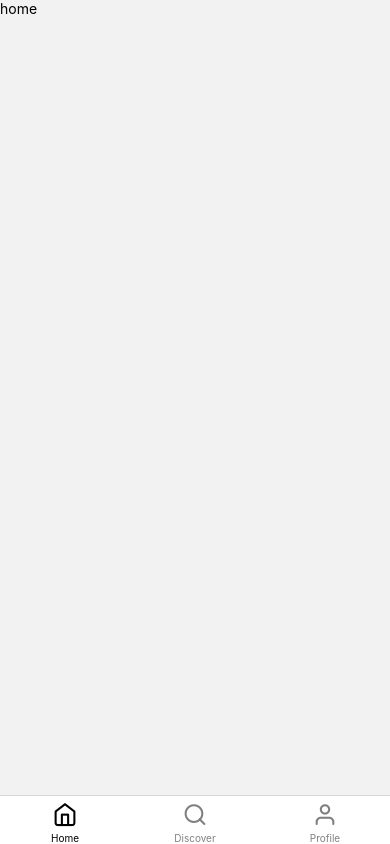
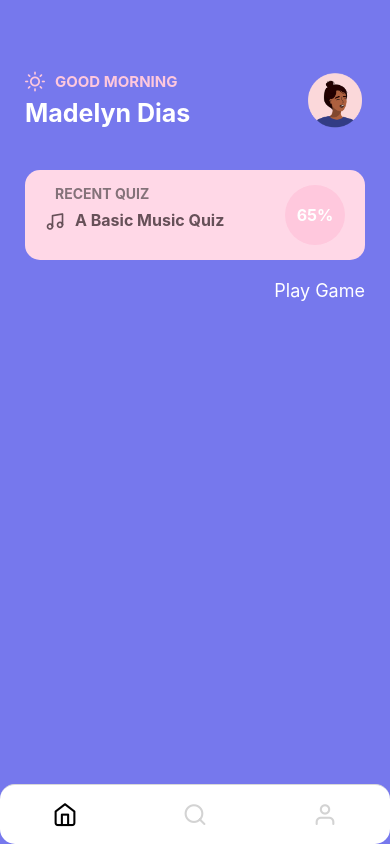
Before and after one commit to edusal100/quizlet, a React Native app: screen /HomeTab in a window 390 px wide. Built offline with nearby package versions, Linux system fonts and the light colour scheme.

Commit message:
UI Changes on Home tab and bottom navigator

```diff
--- a/constants/colors.js
+++ b/constants/colors.js
@@ -1,4 +1,5 @@
 export const Colors = {
-  main: '#7678ed'
-
+  main: '#7678ed',
+  highlight: '#ffc8dd',
+  secondary: '#ffd8e7'
 }
--- a/navigation/homeTab.js
+++ b/navigation/homeTab.js
@@ -12,6 +12,8 @@ const HomeTab = () => {
   return (
       <Tab.Navigator
       screenOptions={({ route }) => ({
+        tabBarShowLabel: false,
+        tabBarStyle: { position: 'absolute', borderRadius: 15, height: 60},
         headerShown: false,
         tabBarIcon: ({ focused, color, size }) => {
           let iconName;
@@ -28,7 +30,7 @@ const HomeTab = () => {
           return <Feather name={iconName} size={size} color={color} />;
         },
         tabBarActiveTintColor: 'black',
-        tabBarInactiveTintColor: 'gray',
+        tabBarInactiveTintColor: '#d3d3d3'
       })}
       >
         <Tab.Screen name='Home' component={Home} />
--- a/screens/home.js
+++ b/screens/home.js
@@ -1,11 +1,42 @@
-import { ImageBackground, StyleSheet, Text, View } from 'react-native'
+import { Image, StyleSheet, Text, TouchableOpacity, View } from 'react-native'
 
+import {Colors} from '../constants/colors';
+import { Feather } from '@expo/vector-icons';
 import React from 'react'
 
-const Home = () => {
+const Home = ({navigation}) => {
   return (
-    <View>
-      <Text>home</Text>
+    <View style={styles.container}>
+      <View style={styles.topContainer}>
+      <View>
+      <View style={styles.greetingdayContainer}>
+      <Feather name="sun" size={20} color={Colors.highlight} />
+      <Text style={styles.greeting}>GOOD MORNING</Text>
+      </View>
+      <Text style={styles.greetingName}>Madelyn Dias</Text>
+      </View>
+      <Image source={require('../assets/avatar.png')}
+            style={styles.avatar} />
+      </View>
+      <View style={styles.middleContainer}>
+        <View style={styles.recentContainer}>
+        <View>
+          <Text style={styles.recentQuizText}>RECENT QUIZ</Text>
+          <View style={styles.recentDetail}>
+            <Feather name="music" size={20} color={'#665058'} />
+            <Text style={styles.recentQuizTextDetail}>A Basic Music Quiz</Text>
+          </View>
+        </View>
+        <View style={styles.currentScoreContainer}>
+          <Text style={styles.percentage}>65%</Text>
+        </View>
+        </View>
+      </View>
+      <TouchableOpacity>
+        <Text onPress={() => navigation.navigate("Selector")}
+        style={{color:'white', fontStyle: 'bold', fontSize: 18, alignSelf: 'flex-end', marginTop: 20}}>
+          Play Game</Text>
+      </TouchableOpacity>
     </View>
   )
 }
@@ -13,7 +44,75 @@ const Home = () => {
 export default Home
 
 const styles = StyleSheet.create({
-    imageBack: {
-        flex:1
+    container: {
+        flex:1,
+        backgroundColor: Colors.main,
+        paddingHorizontal: 25,
+        paddingTop: 70
+      },
+      greeting: {
+        color: Colors.highlight,
+        fontSize: 15,
+        fontWeight: 'bold',
+        marginStart: 10,
+      },
+      greetingdayContainer: {
+        flexDirection: 'row',
+        alignItems: 'center'
+      },
+      greetingName: {
+        fontSize: 25,
+        fontWeight: 'bold',
+        color: 'white',
+        marginTop: 5
+      },
+      topContainer: {
+        flexDirection: 'row',
+        justifyContent: 'space-between'
+      },
+      avatar: {
+        width: 60,
+        height: 60
+      },
+      middleContainer: {
+        marginTop: 40
+      },
+      recentQuizTextDetail: {
+        color:'#665058',
+        fontWeight: 'bold',
+        fontSize: 16,
+        marginStart: 10
+      },
+      recentQuizText: {
+        color:'#847279',
+        fontWeight: 'bold',
+        fontSize: 14,
+        marginStart: 10,
+        marginBottom: 8
+      },
+      recentDetail: {
+        flexDirection: 'row'
+      },
+      currentScoreContainer: {
+        borderRadius: 60,
+        height: 60,
+        width: 60,
+        backgroundColor: Colors.highlight,
+        justifyContent: 'center'
+      },
+      recentContainer: {
+        flexDirection: 'row',
+        backgroundColor: Colors.secondary,
+        paddingVertical: 15,
+        paddingHorizontal: 20,
+        borderRadius: 15,
+        justifyContent: 'space-between'
+      },
+      percentage: {
+        color: 'white',
+        alignSelf: 'center',
+        fontWeight: 'bold',
+        fontSize: 16
       }
+
 })
```
Also changed, not shown: assets/avatar.png (added).
